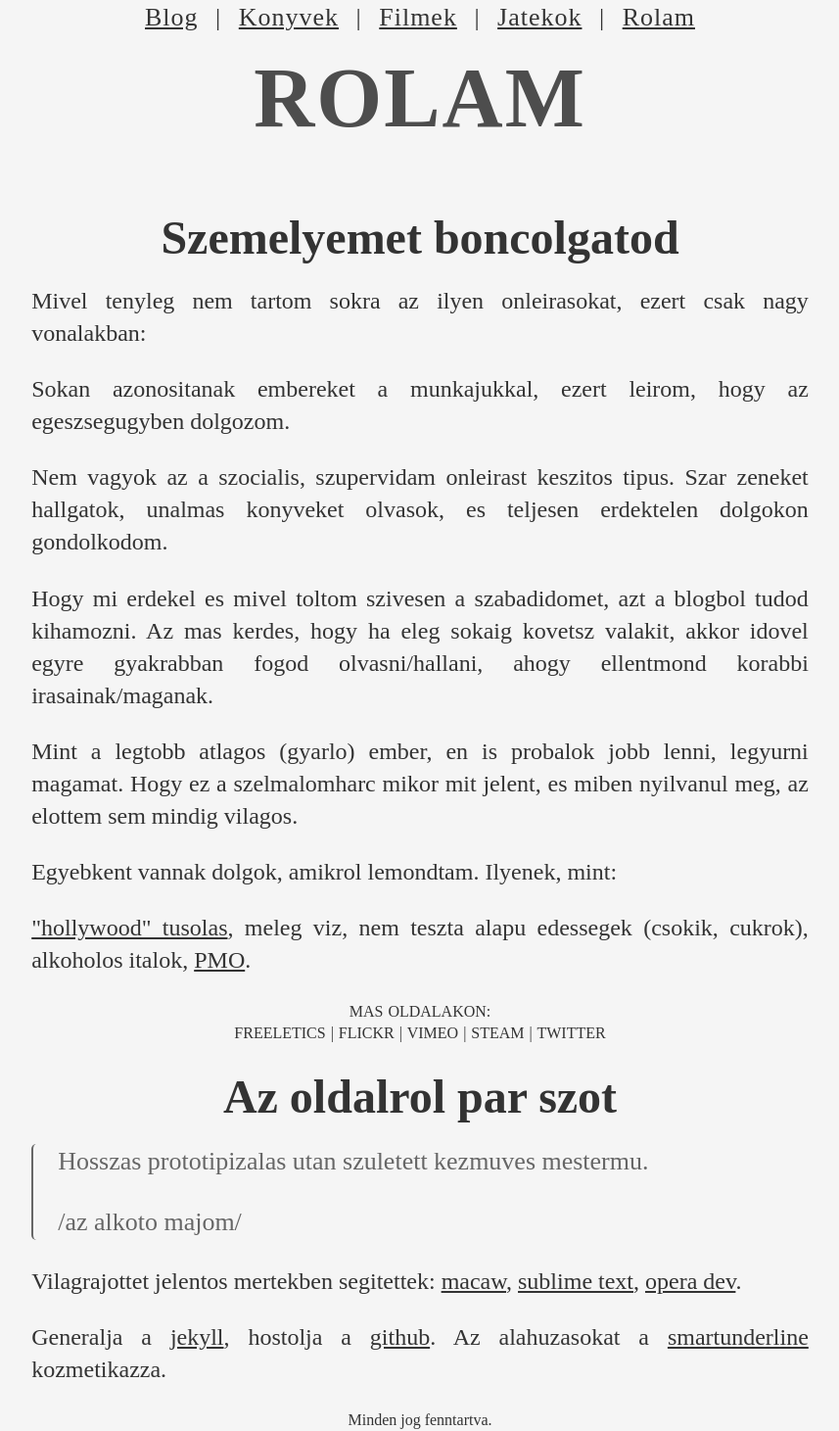
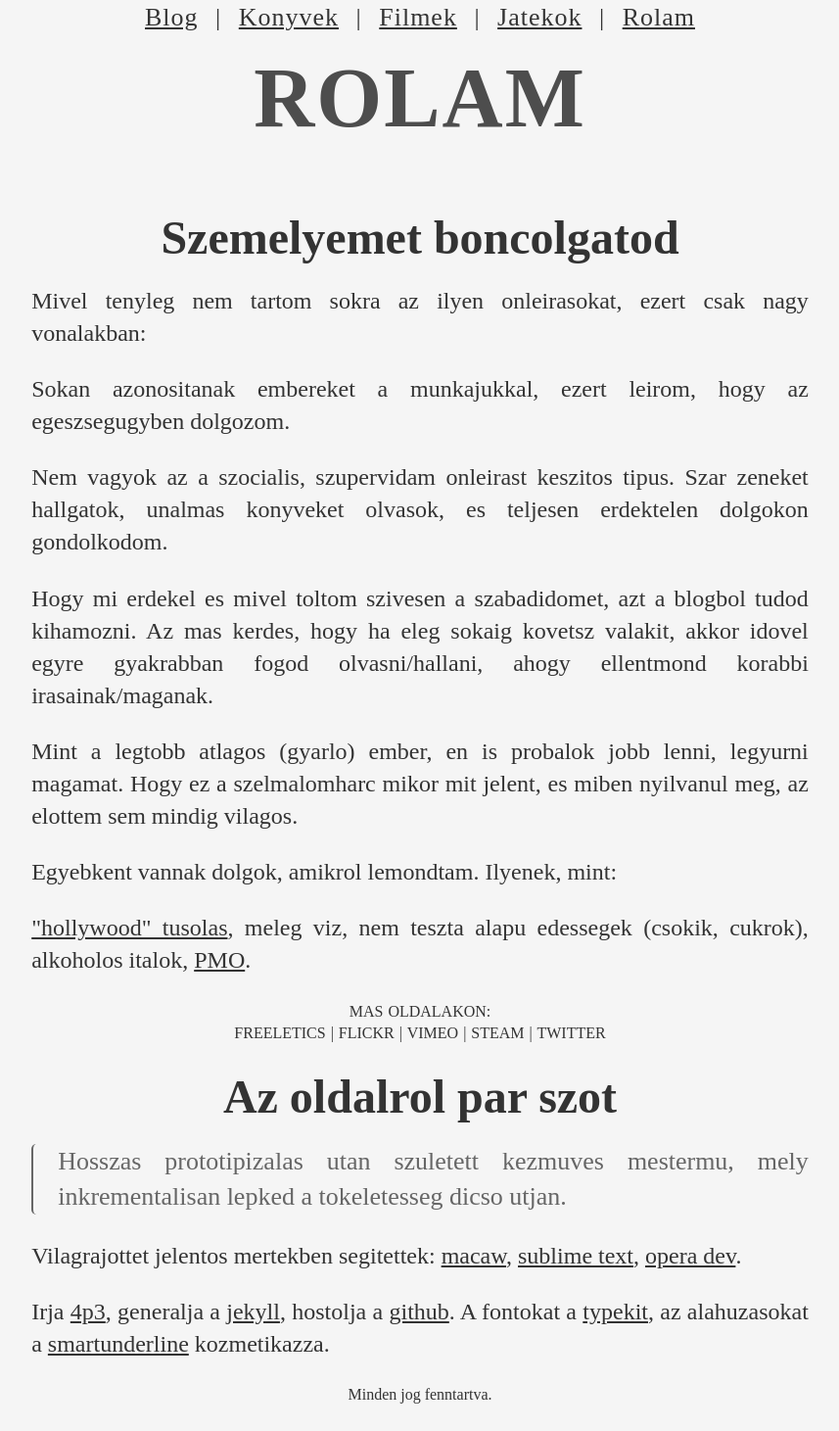
Before and after one commit to 4p3/4p3.github.io, a Jekyll site: the page built from rolam.html, in a window 1280 px wide. Shown: the whole page at 98% size, without its empty margins (211-1068 px from the left). Built offline with Jekyll 4.4.1, drawn with Linux system fonts in a browser that asks for light colours; Markdown is read by kramdown in place of the engine named in the settings; after the commit the page ends 1435 px from its top, so only the background shows below that.

Commit message:
updated rolam page

```diff
--- a/rolam.html
+++ b/rolam.html
@@ -16,7 +16,7 @@ layout: default
     <div class="post-footer"><p>mas oldalakon:</p><p><a href="https://www.freeletics.com/de/users/3160196/feed">freeletics</a> | <a href="https://www.flickr.com/photos/c4nn1b4l/">flickr</a> | <a href="https://vimeo.com/4p3">vimeo</a> | <a href="http://steamcommunity.com/id/4p3/">steam</a> | <a href="http://steamcommunity.com/id/4p3/">twitter</a></p></div>
     <div class="post-title">Az oldalrol par szot</div>
     <div class="post-content">
-    <blockquote><p>Hosszas prototipizalas utan szuletett kezmuves mestermu.</p><p>/az alkoto majom/</p></blockquote>
+    <blockquote><p>Hosszas prototipizalas utan szuletett kezmuves mestermu, mely inkrementalisan lepked a tokeletesseg dicso utjan.</p></blockquote>
     <p>Vilagrajottet jelentos mertekben segitettek: <a href="http://macaw.co">macaw</a>, <a href="https://www.sublimetext.com">sublime text</a>, <a href="http://www.opera.com/developer">opera dev</a>.</p>
-    <p>Generalja a <a href="http://jekyllrb.com">jekyll</a>, hostolja a <a href="https://pages.github.com">github</a>. Az alahuzasokat a <a href="https://github.com/EagerIO/SmartUnderline">smartunderline</a> kozmetikazza.</p>
+    <p>Irja <a href="mailto:seredi@gmail.com">4p3</a>, generalja a <a href="http://jekyllrb.com">jekyll</a>, hostolja a <a href="https://pages.github.com">github</a>. A fontokat a <a href="https://typekit.com/">typekit</a>, az alahuzasokat a <a href="https://github.com/EagerIO/SmartUnderline">smartunderline</a> kozmetikazza.</p>
     </div>
```
